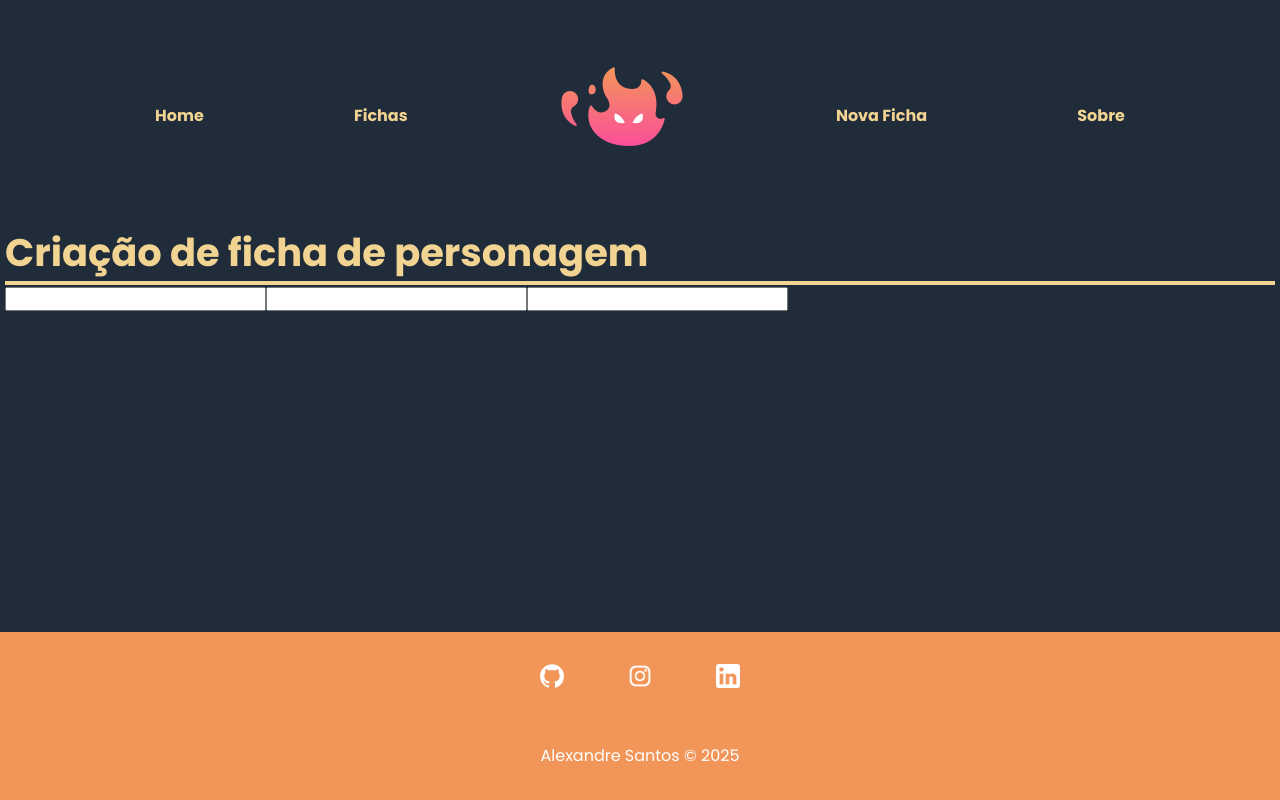
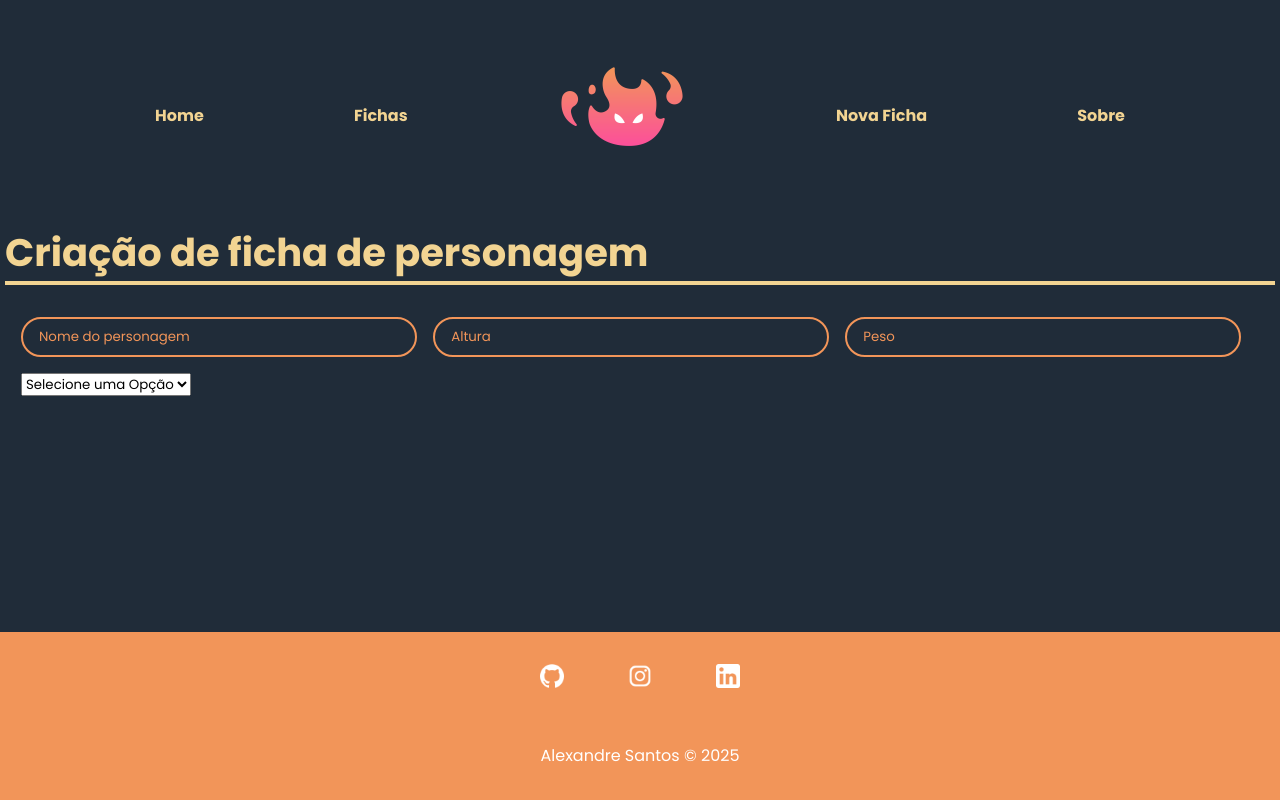
Before and after one commit to Alexandresan22/Spellbook_Sheets, a React (Vite) app: page /novaficha in a window 1280 px wide. Built offline with nearby package versions, Linux system fonts and the light colour scheme; no server answers; sample sign-in values are in the browser's storage.

Commit message:
feat: newSheets Page

```diff
--- a/src/main.css
+++ b/src/main.css
@@ -55,5 +55,6 @@ span#messagesWarning {
     color: rgb(39, 99, 39);
     border: solid 6px rgb(39, 99, 39);
     right: 2vw;
-    bottom: 18vh;
+    top: 6vh;
+    box-shadow: 0px 10px 25px black;
 }
--- a/src/pages/css/newSheet.module.css
+++ b/src/pages/css/newSheet.module.css
@@ -3,4 +3,46 @@ main.newSheetContainer {
     height: 100%;
     max-width: 1270px;
     margin: 72px 0;
+
+    form{
+        width: 100%;
+        display:flex;
+        flex-wrap: wrap;
+        gap: 1rem;
+        justify-content: start;
+        padding: 32px 16px;
+
+        input::-webkit-outer-spin-button,
+        input::-webkit-inner-spin-button {
+        -webkit-appearance: none;
+        margin: 0;
+        }
+
+        input[type=number] {
+            --moz-appearance: textfield;
+          }
+
+        input{
+
+            width: 32%;
+            padding: .5rem 1rem;
+            border-radius: 32px;
+            background-color: transparent;
+            border: 2px solid  var(--principal-primary-color);
+            color: var(--principal-primary-color);
+
+            &::placeholder{
+
+                color: var(--principal-primary-color);
+
+            }
+
+            &:focus{
+                outline: none;
+            }
+
+        }
+
+    }
+
 }
--- a/src/pages/newSheet.jsx
+++ b/src/pages/newSheet.jsx
@@ -2,8 +2,17 @@ import Footer from "../components/footer";
 import { NavBar } from "../components/navBar";
 import { TitlePages } from "../components/titlePages";
 import estilo from "./css/newSheet.module.css";
+import {useState} from 'react'
 
 const NewSheet = () => {
+
+    const [charName, setCharName] = useState('');
+    const [charHeight, setCharHeight] = useState('')
+    const [charWeight, setCharWeight] = useState('');
+
+
+
+
     return (
         <>
             <title>SpellBook Sheets | Criação de Personagem</title>
@@ -13,9 +22,38 @@ const NewSheet = () => {
                 <TitlePages title="Criação de ficha de personagem" />
 
                 <form>
-                    <input className={estilo.newSheetInput}></input>
-                    <input className={estilo.newSheetInput}></input>
-                    <input className={estilo.newSheetInput}></input>
+
+                    <input
+                        className={estilo.newSheetInput}
+                        placeholder="Nome do personagem"
+                        value={charName} onChange={(e)=>{ setCharName(e.target.value)}}
+                    />
+
+                    <input
+
+                        className={estilo.newSheetInput}
+                        type="number" placeholder="Altura"
+                        value={`${charHeight}`} onChange={(e)=>{ setCharHeight(e.target.value)}}
+                    />
+
+                    <input
+
+                        className={estilo.newSheetInput}
+                        type='number' placeholder="Peso"
+                        value={charWeight}
+                        onChange={(e)=>{ setCharWeight(e.target.value)}}
+                    />
+
+                    <select id='1' onChange={(e)=> {
+                        onChange(e.target.value)
+                    }}>
+
+                        <option key='1' value="1">Selecione uma Opção</option>
+                        <option key='2' value="2">Guerreiro</option>
+
+
+                    </select>
+
                 </form>
             </main>
 
```
